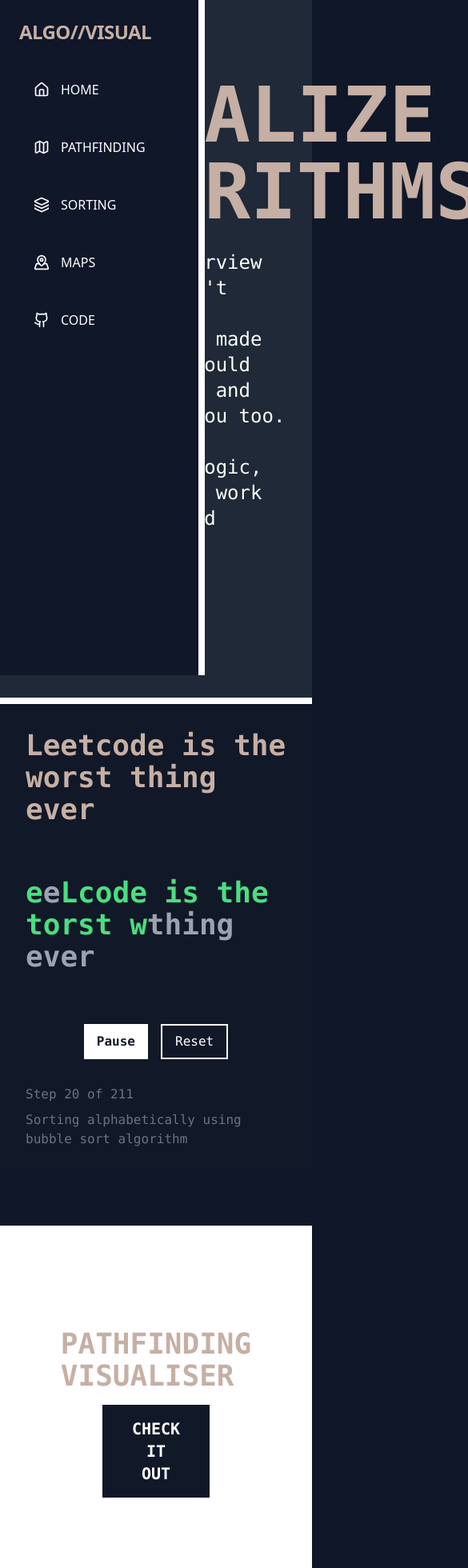
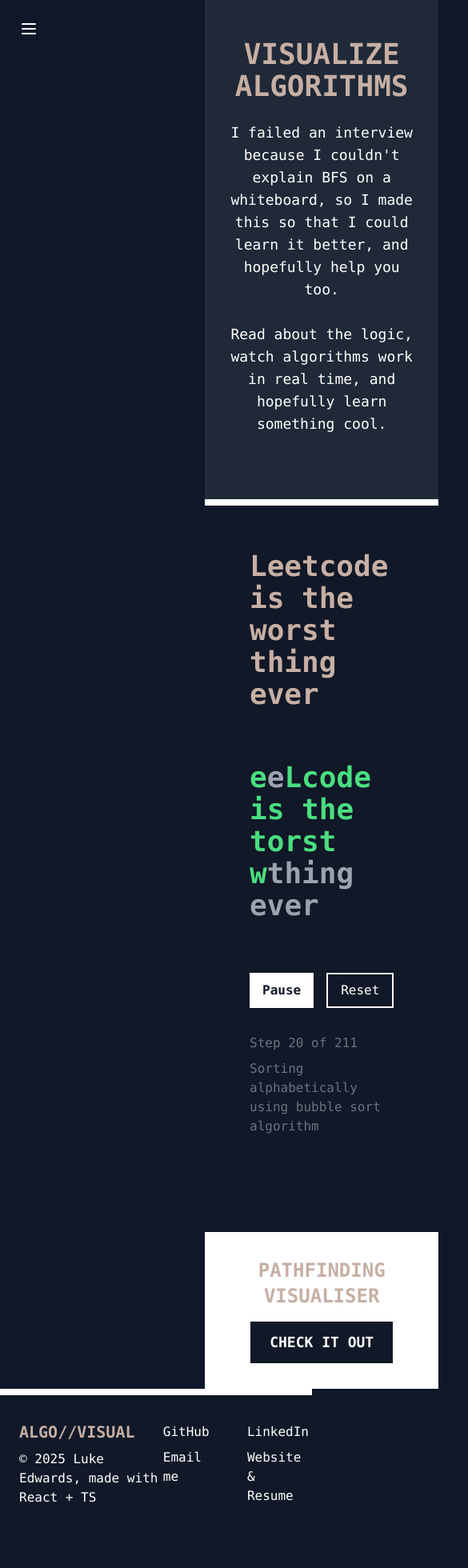
Before and after one commit to LukeDoesJava/algoVisual, a React (Vite) app: page / in a window 390 px wide. Shown: the top 1960 px of the page at 80% size, 585 px wide, since content can reach past the window. After the commit the page ends 1916 px from the top, so only its background shows below. Built offline with nearby package versions, Linux system fonts and the light colour scheme.

Commit message:
Add screen responsivity for home page & side nav bar

```diff
--- a/src/components/SideNavBar.tsx
+++ b/src/components/SideNavBar.tsx
@@ -1,11 +1,25 @@
-import { HomeIcon, MapPinned, Layers, Map } from "lucide-react";
+import { HomeIcon, MapPinned, Layers, Map, Menu } from "lucide-react";
 import { Github } from "lucide-react"; // Import icons
+import { useState } from "react";
 
 export default function SideNavBar() {
+    const [isOpen, setIsOpen] = useState(false);
+
     return (
+        <>
+            {/* Hamburger Menu for Small Screens */}
+            <button
+                className="fixed top-4 left-4 z-50 md:hidden bg-primary text-white p-2 rounded"
+                onClick={() => setIsOpen(!isOpen)}
+            >
+                <Menu className="w-6 h-6" />
+            </button>
+
             <div
-            style={{ zIndex: 1 }} // Bandaid fix for issue where grid clips through the sidebar
-            className="fixed top-0 left-0 h-full w-64 bg-primary border-r-8 border-white z-45"
+                style={{ zIndex: 1 }}
+                className={`fixed top-0 left-0 h-full w-64 bg-primary border-r-8 border-white z-45 transform ${
+                    isOpen ? "translate-x-0" : "-translate-x-full"
+                } transition-transform md:translate-x-0`}
             >
                 <div className="p-6">
                     <h1
@@ -50,8 +64,6 @@
                                     icon: <Github className="w-5 h-5" />,
                                     color: "hover:bg-black",
                                 },
-
-
                             ].map(({ href, label, icon, color }) => (
                                 <a
                                     key={label}
@@ -68,5 +80,14 @@
                     </nav>
                 </div>
             </div>
+
+            {/* Overlay for Small Screens */}
+            {isOpen && (
+                <div
+                    className="fixed inset-0 bg-black bg-opacity-50 z-40 md:hidden"
+                    onClick={() => setIsOpen(false)}
+                ></div>
+            )}
+        </>
     );
 }
--- a/src/pages/Landing/Home.tsx
+++ b/src/pages/Landing/Home.tsx
@@ -1,40 +1,50 @@
 import FrontPageTxtSort from './components/FrontPageTxtSort';
+
 export default function BrutalistAlgorithmVisualizer() {
+  return (
+    <div className="flex">
+      {/* The sidebar space is accounted for with this empty div that matches sidebar width */}
+      <div className="w-64 flex-shrink-0"></div>
 
-  return (
-    <div className="bg-primary min-h-screen text-white font-mono">
+      {/* Main content shifted to the right of sidebar */}
+      <div className="flex-grow bg-primary min-h-screen text-white font-mono">
         {/* Main Hero */}
         <div className="bg-secondary border-b-8 border-white">
-        <div className="mx-auto max-w-6xl p-6 py-24">
-          <h2 className="text-8xl font-bold uppercase mb-6">VISUALIZE ALGORITHMS</h2>
-          <p className="text-2xl mb-12 max-w-3xl">
+          <div className="mx-auto max-w-6xl p-6 py-12 md:py-24">
+            <h2 className="text-4xl md:text-6xl lg:text-8xl font-bold uppercase mb-6 text-center md:text-left">
+              VISUALIZE ALGORITHMS
+            </h2>
+            <p className="text-lg md:text-2xl mb-8 md:mb-12 max-w-3xl text-center md:text-left mx-auto md:mx-0">
               I failed an interview because I couldn't explain BFS on a whiteboard,
               so I made this so that I could learn it better, and hopefully help you too.
               <br />
               <br />
               Read about the logic, watch algorithms work in real time, and hopefully learn something cool.
             </p>
-          {/* <div className="flex gap-4">
-            <button className="bg-white text-gray-900 text-xl px-8 py-4 font-bold flex items-center gap-2 hover:bg-textDim">
-              START NOW <ArrowRight size={24} />
-            </button>
-          </div> */}
           </div>
         </div>
-      <div className="max-w-xl mx-auto">
+
+        <div className="max-w-xl mx-auto p-6">
           <FrontPageTxtSort />
         </div>
+
         {/* Call to Action */}
         <div className="bg-white text-gray-900 mt-16">
-        <div className="mx-auto max-w-6xl p-32 py-32">
-          <div className="flex flex-col md:flex-row justify-between items-center">
-            <h3 className="text-4xl font-bold uppercase mb-4 md:mb-0">PATHFINDING VISUALISER</h3>
-            <button onClick={() => window.location.href = "/pathfinding-visualizer"} className="bg-gray-900 text-white text-xl px-8 py-4 font-bold hover:bg-gray-700">
+          <div className="mx-auto max-w-6xl p-8 md:p-16 lg:p-32">
+            <div className="flex flex-col md:flex-row justify-between items-center gap-4">
+              <h3 className="text-2xl md:text-4xl font-bold uppercase text-center md:text-left">
+                PATHFINDING VISUALISER
+              </h3>
+              <button
+                onClick={() => (window.location.href = '/pathfinding-visualizer')}
+                className="bg-gray-900 text-white text-lg md:text-xl px-6 md:px-8 py-3 md:py-4 font-bold hover:bg-gray-700"
+              >
                 CHECK IT OUT
               </button>
             </div>
           </div>
         </div>
       </div>
+    </div>
   );
 }
```
Lines whose indentation alone changed are shown as unchanged.
